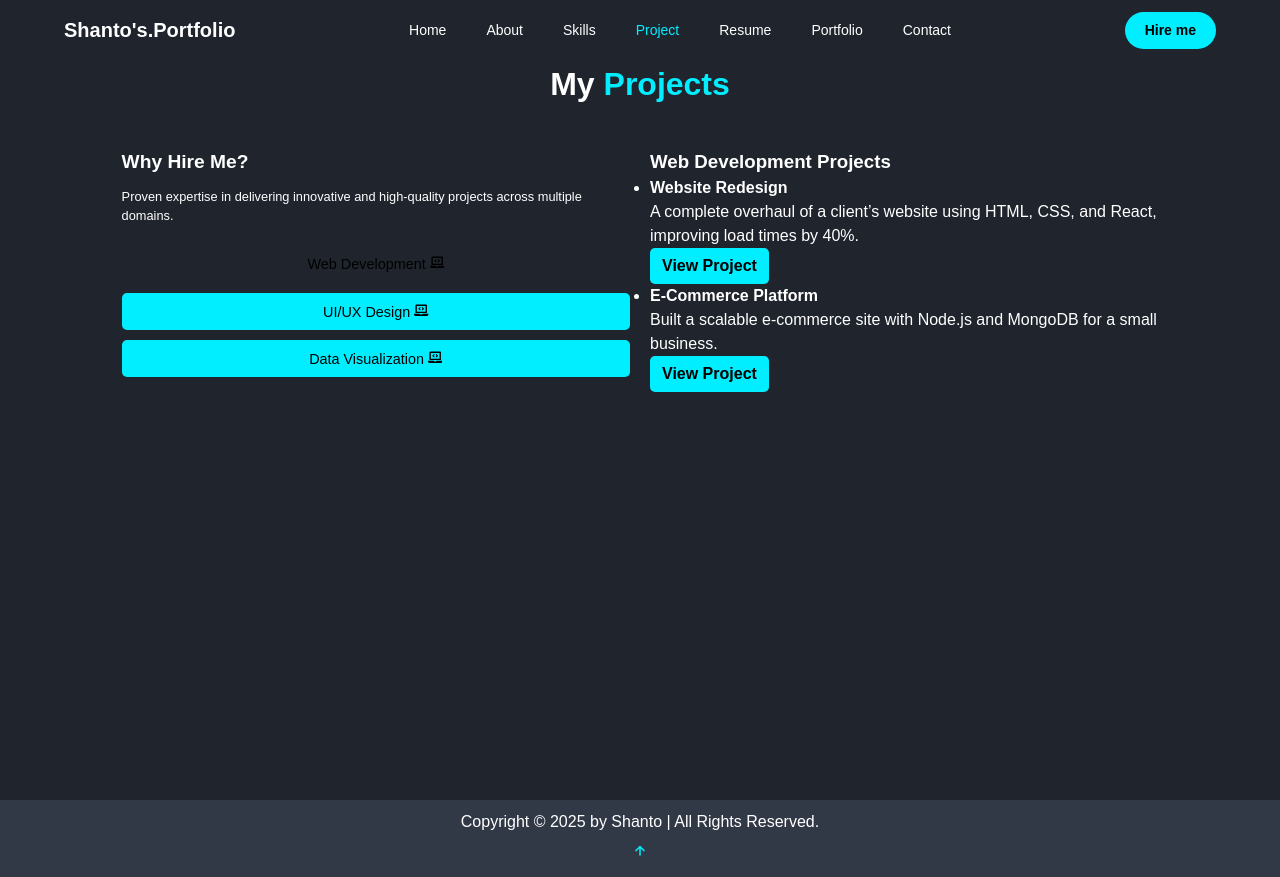
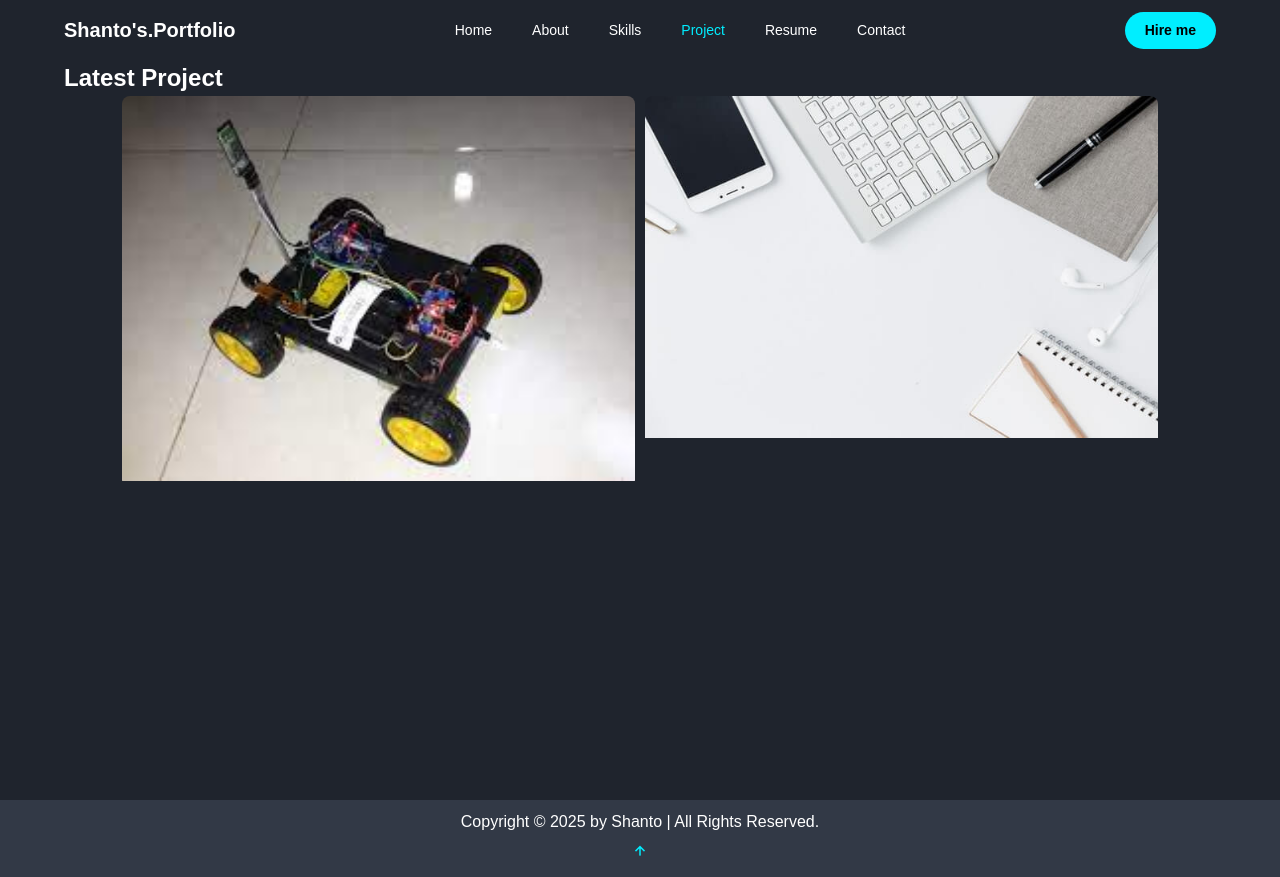
Before and after one commit to AhsanulAminShanto/PortfolioWithReact, a React (Vite) app: page /project in a window 1280 px wide. Built offline with nearby package versions, Linux system fonts and the light colour scheme.

Commit message:
Make changes in pages

```diff
--- a/src/App.jsx
+++ b/src/App.jsx
@@ -3,7 +3,6 @@ import Header from "./components/Header";
 import Home from "./components/Home";
 import About from "./components/About";
 import Skills from "./components/Skills";
-import Portfolio from "./components/Portfolio";
 import Contact from "./components/Contact";
 import Footer from "./components/Footer";
 import Project from "./components/Project";
@@ -18,7 +17,6 @@ function App() {
         <Route path="/" element={<Home />} />
         <Route path="/about" element={<About />} />
         <Route path="/skills" element={<Skills />} />
-        <Route path="/portfolio" element={<Portfolio />} />
         <Route path="/contact" element={<Contact />} />
         <Route path="/project" element={<Project />} />
         <Route path="/resume" element={<Resume />} />
--- a/src/components/Contact.jsx
+++ b/src/components/Contact.jsx
@@ -49,16 +49,17 @@ const Contact = () => {
             <button type="submit" className="btn">Send</button>
           </form>
         </div>
-        <div className="contact-content">
         <div className="contact-section">
   <h3>Location & Address</h3>
-            <p><strong>Address:</strong> 123 Tech Street, Digital City, DC 12345</p>
-            <p><strong>Demo Location:</strong> View on Google Maps</p>
+  <p><strong>Present Address:</strong> Kalshi, Mirpur, Dhaka, Bangladesh</p>
+  <p><strong>Permanent Address:</strong> Gopalbari, Sherpur Sadar, Sherpur, Mymensingh, Bangladesh</p>
+<p><strong>Email:</strong> <a href="mailto:ahsanulaminshanto@gmail.com" className="email-link">ahsanulaminshanto@gmail.com</a></p>
+  <p><strong>Contact Number:</strong> +880 1938-772387</p>
   <a href="https://maps.google.com" target="_blank" rel="noopener noreferrer" className="btn">
     View Map
   </a>
 </div>
-        </div>
+
       </div>
     </section>
   );
--- a/src/components/Header.jsx
+++ b/src/components/Header.jsx
@@ -33,7 +33,6 @@ function Header() {
         <NavLink to="/skills" className={({ isActive }) => (isActive ? "active" : "")}>Skills</NavLink>
         <NavLink to="/project" className={({ isActive }) => (isActive ? "active" : "")}>Project</NavLink>
         <NavLink to="/resume" className={({ isActive }) => (isActive ? "active" : "")}>Resume</NavLink>
-        <NavLink to="/portfolio" className={({ isActive }) => (isActive ? "active" : "")}>Portfolio</NavLink>
         <NavLink to="/contact" className={({ isActive }) => (isActive ? "active" : "")}>Contact</NavLink>
       </nav>
       <a href="/hire" className="hire-btn">Hire me</a>
--- a/src/components/Portfolio.jsx
+++ /dev/null
@@ -1,39 +0,0 @@
-function Portfolio() {
-  const projects = [
-    {
-      id: 1,
-      title: "RC Car",
-      desc: "Experienced in operating and maneuvering remote-controlled cars...",
-      img: "/images/portfolio1.jpg",
-      link: "https://www.youtube.com/watch?v=QGcpq1sEPOg"
-    },
-    {
-      id: 2,
-      title: "Web Design",
-      desc: "Career opportunities that aid both professional and personal growth...",
-      img: "/images/portfolio2.jpg",
-      link: "https://github.com/AhsanulAminShanto"
-    }
-    // ... add others
-  ];
-
-  return (
-    <section className="portfolio" id="portfolio">
-      <h2 className="heading">Latest <span>Project</span></h2>
-      <div className="portfolio-container">
-        {projects.map((p) => (
-          <div className="portfolio-box" key={p.id}>
-            <img src={p.img} alt={p.title} />
-            <div className="portfolio-layer">
-              <h4>{p.title}</h4>
-              <p>{p.desc}</p>
-              <a href={p.link} target="_blank"><i className='bx bx-link-external'></i></a>
-            </div>
-          </div>
-        ))}
-      </div>
-    </section>
-  );
-}
-
-export default Portfolio;
--- a/src/components/Project.jsx
+++ b/src/components/Project.jsx
@@ -1,95 +1,39 @@
-import React, { useState } from 'react';
-import { FaLaptopCode, FaPaintBrush, FaChartLine } from 'react-icons/fa';
-
-const Projects = () => {
-  const [selectedCategory, setSelectedCategory] = useState('Web Development');
-
-  const categories = {
-    'Web Development': {
-      title: 'Web Development Projects',
-      projects: [
-        {
-          name: 'Website Redesign',
-          description: 'A complete overhaul of a client’s website using HTML, CSS, and React, improving load times by 40%.',
-          link: '/projects/website-redesign'
-        },
-        {
-          name: 'E-Commerce Platform',
-          description: 'Built a scalable e-commerce site with Node.js and MongoDB for a small business.',
-          link: '/projects/e-commerce'
-        }
-      ]
+function Project() {
+  const projects = [
+    {
+      id: 1,
+      title: "RC Car",
+      desc: "Experienced in operating and maneuvering remote-controlled cars...",
+      img: "/images/portfolio1.jpg",
+      link: "https://www.youtube.com/watch?v=QGcpq1sEPOg"
     },
-    'UI/UX Design': {
-      title: 'UI/UX Design Projects',
-      projects: [
-        {
-          name: 'UI Design Portfolio',
-          description: 'A collection of UI designs created with Figma, focusing on user-friendly interfaces.',
-          link: '/projects/ui-design'
-        },
-        {
-          name: 'Mobile App Prototype',
-          description: 'Designed a prototype for a mobile app with intuitive navigation and vibrant visuals.',
-          link: '/projects/mobile-app'
-        }
-      ]
-    },
-    'Data Visualization': {
-      title: 'Data Visualization Projects',
-      projects: [
-        {
-          name: 'Data Visualization Tool',
-          description: 'A tool built with JavaScript and Chart.js to visualize complex datasets effectively.',
-          link: '/projects/data-viz'
-        },
-        {
-          name: 'Sales Dashboard',
-          description: 'Created a dynamic dashboard to track sales metrics using D3.js.',
-          link: '/projects/sales-dashboard'
-        }
-      ]
+    {
+      id: 2,
+      title: "Web Design",
+      desc: "Career opportunities that aid both professional and personal growth...",
+      img: "/images/portfolio2.jpg",
+      link: "https://github.com/AhsanulAminShanto"
     }
-  };
+    // ... add others
+  ];
 
   return (
-    <section className="projects" id="projects">
-      <h2 className="heading">My <span>Projects</span></h2>
-      <div className="projects-container">
-        <div className="projects-sidebar">
-          <div className="why-hire-me">
-            <h3>Why Hire Me?</h3>
-            <p>Proven expertise in delivering innovative and high-quality projects across multiple domains.</p>
+    <section className="portfolio" id="portfolio">
+      <h2 className="heading">Latest <span>Project</span></h2>
+      <div className="portfolio-container">
+        {projects.map((p) => (
+          <div className="portfolio-box" key={p.id}>
+            <img src={p.img} alt={p.title} />
+            <div className="portfolio-layer">
+              <h4>{p.title}</h4>
+              <p>{p.desc}</p>
+              <a href={p.link} target="_blank"><i className='bx bx-link-external'></i></a>
+            </div>
           </div>
-          <div className="sidebar-buttons">
-            {Object.keys(categories).map((category) => (
-              <button
-                key={category}
-                className={`btn ${selectedCategory === category ? 'active' : ''}`}
-                onClick={() => setSelectedCategory(category)}
-              >
-                {category} <FaLaptopCode /> {/* Icon for each category */}
-              </button>
-            ))}
-          </div>
-        </div>
-        <div className="projects-content">
-          <div className="projects-section">
-            <h3>{categories[selectedCategory].title}</h3>
-            <ul className="project-list">
-              {categories[selectedCategory].projects.map((project, index) => (
-                <li key={index}>
-                  <h4>{project.name}</h4>
-                  <p>{project.description}</p>
-                  <a href={project.link} className="btn">View Project</a>
-                </li>
-              ))}
-            </ul>
-          </div>
-        </div>
+        ))}
       </div>
     </section>
   );
-};
+}
 
-export default Projects;
+export default Project;
--- a/src/css/style.css
+++ b/src/css/style.css
@@ -921,12 +921,24 @@ section {
   border-radius: 5px;
   text-decoration: none;
   font-weight: 400;
-  transition: 0.3s;
+  transition: all 0.3s ease; /* smooth transition */
   font-size: 0.9rem;
+  position: relative; /* optional for better transform handling */
+  top: -23px;
 }
 
 .contact-section .btn:hover {
-  box-shadow: 0 0 12px var(--main-color);
+  transform: translateY(-3px); /* slide slightly up */
+  box-shadow: 0 6px 12px rgba(0, 238, 255, 0.3); /* optional hover shadow */
+}
+
+.email-link {
+  color: var(--text-color); /* Or any color you want */
+  text-decoration: none;    /* Remove underline */
+}
+
+.email-link:hover {
+  color: var(--main-color); /* Optional hover color */
 }
 
 
```
Lines whose indentation alone changed are shown as unchanged.
